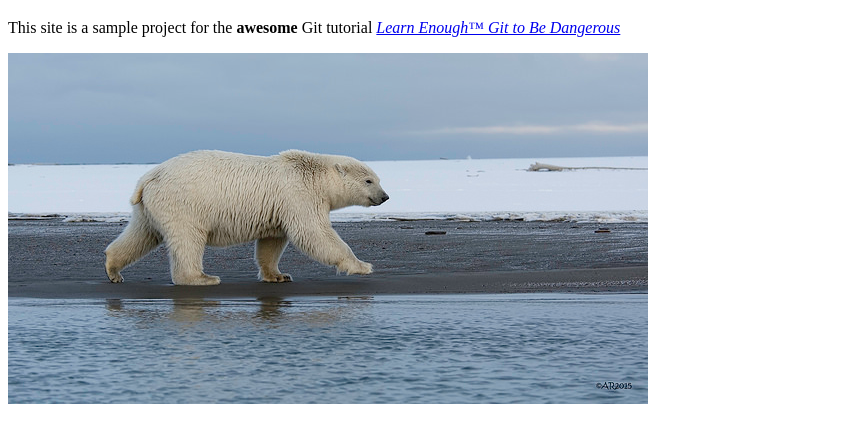
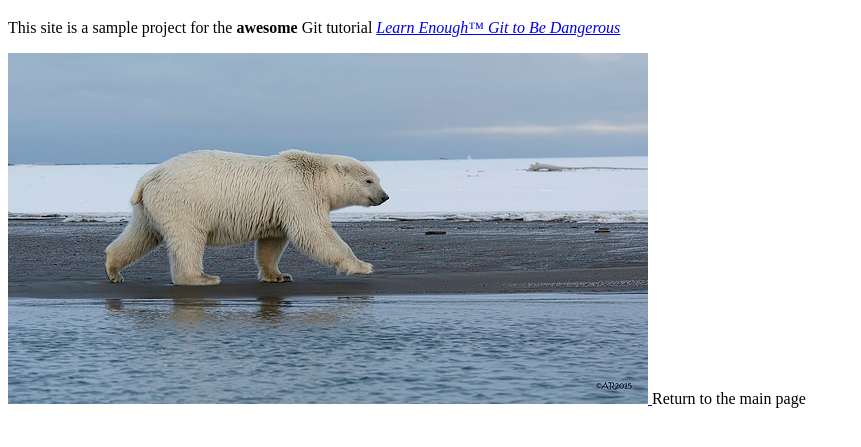
Before and after one commit to thetrancecoder/website, a plain HTML site: page about.html in a window 1280 px wide. Shown: the part 61-508 px from the top of the page, without its empty margins (0-861 px from the left). Drawn offline with Linux system fonts and the light colour scheme.

Commit message:
Add return link on the About Us page

```diff
--- a/about.html
+++ b/about.html
@@ -12,5 +12,7 @@
         <a href="https://www.flickr.com/photos/puliarfanita/22959238329">
             <img src="images/polar_bear.jpg" alt="Polar Bear">
         </a>
+        <Return href="index.html">Return to the main page
+        </a>
     </body>
 </html>
```
